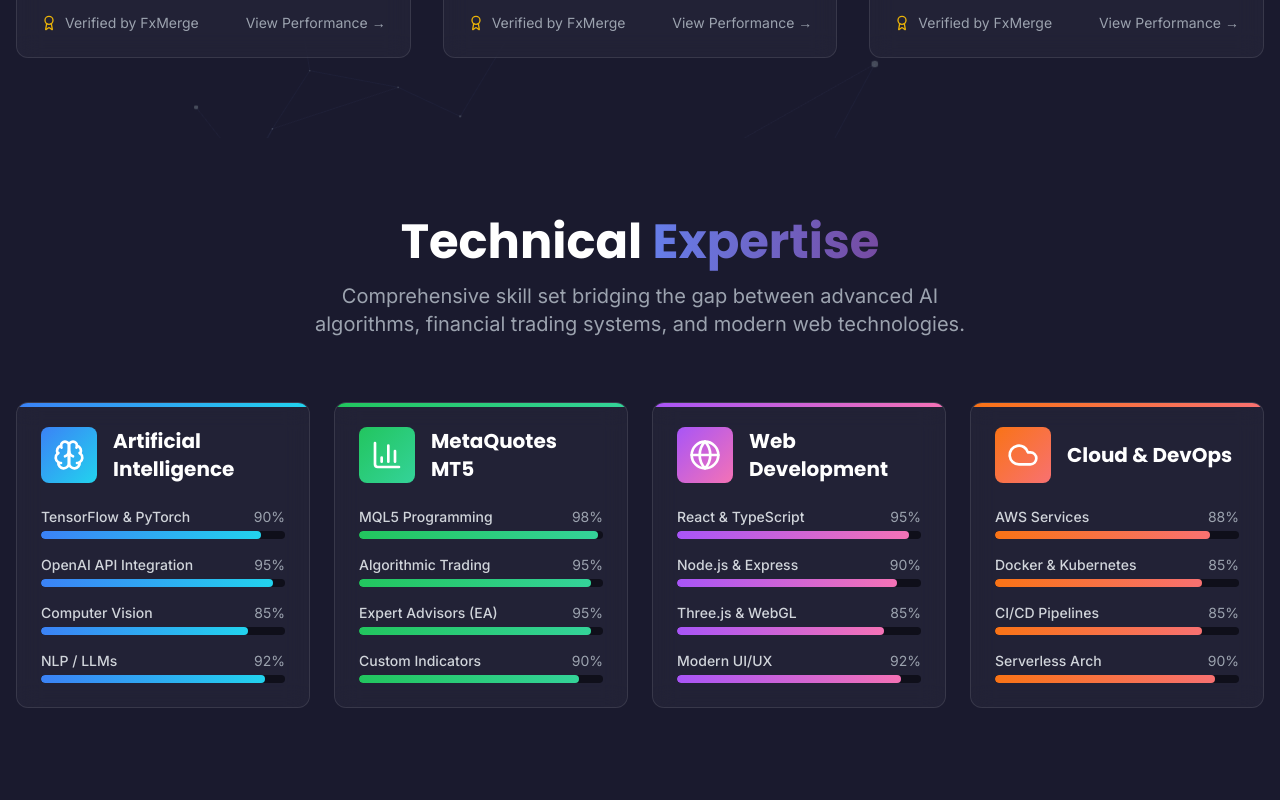
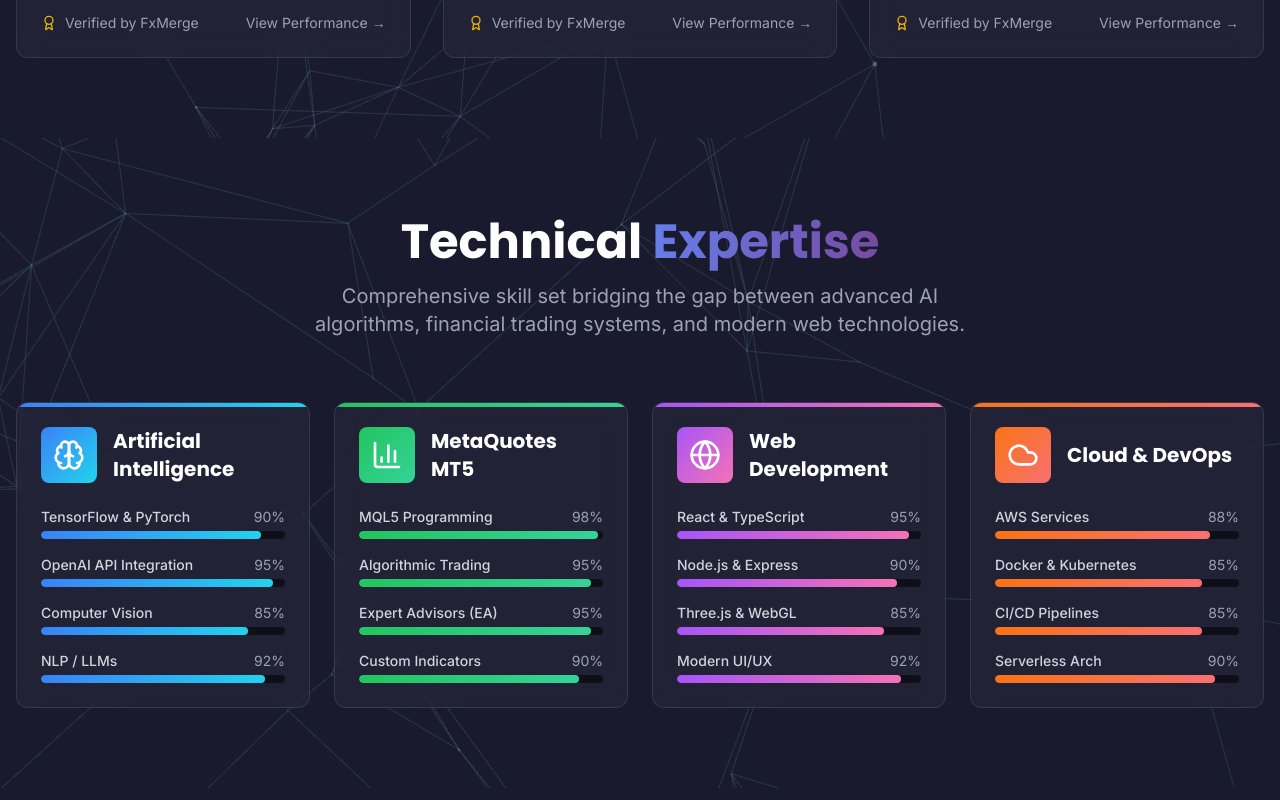
Before and after one commit to Rachmadrofik/Rachmadrofik.github.io, a React (Vite) app: page /#/ in a window 1280 px wide. Shown: the part 1220-2020 px from the top of the page. Built offline with nearby package versions, Linux system fonts and the light colour scheme.

Commit message:
Enhance NeuralNetwork visibility: thicker lines, longer connections

```diff
--- a/src/components/3d/NeuralBackground.tsx
+++ b/src/components/3d/NeuralBackground.tsx
@@ -3,7 +3,7 @@
 import { Points, PointMaterial } from '@react-three/drei';
 import * as THREE from 'three';
 
-const NeuralNetwork = ({ count = 120, connectionsDistance = 1.5 }) => {
+const NeuralNetwork = ({ count = 100, connectionsDistance = 2.0 }) => {
   const pointsRef = useRef<THREE.Points>(null);
   const linesRef = useRef<THREE.LineSegments>(null);
   const { mouse, viewport } = useThree();
@@ -74,11 +74,13 @@
 
   return (
     <group>
+      {/* Points - Reduced size to emphasize lines */}
       <Points ref={pointsRef} positions={positions} stride={3} frustumCulled={false}>
-        <PointMaterial transparent color="#00d4ff" size={0.03} sizeAttenuation={true} depthWrite={false} opacity={0.5} />
+        <PointMaterial transparent color="#00d4ff" size={0.02} sizeAttenuation={true} depthWrite={false} opacity={0.6} />
       </Points>
+      {/* Lines - Increased opacity and visibility for "Network" look */}
       <lineSegments ref={linesRef} geometry={linesGeometry}>
-        <lineBasicMaterial color="#667eea" transparent opacity={0.1} depthWrite={false} />
+        <lineBasicMaterial color="#00d4ff" transparent opacity={0.25} depthWrite={false} linewidth={1} />
       </lineSegments>
     </group>
   );
@@ -86,9 +88,9 @@
 
 const NeuralBackground: React.FC = () => {
   return (
-    <div className="absolute inset-0 z-0 pointer-events-none opacity-50">
+    <div className="absolute inset-0 z-0 pointer-events-none opacity-60">
       <Canvas camera={{ position: [0, 0, 3], fov: 60 }}>
-        <NeuralNetwork count={80} connectionsDistance={1.8} />
+        <NeuralNetwork count={90} connectionsDistance={2.2} />
       </Canvas>
     </div>
   );
--- a/src/components/home/Skills.tsx
+++ b/src/components/home/Skills.tsx
@@ -3,8 +3,7 @@
 import { Brain, Code, Cloud, Terminal, Database, Globe, Cpu, BarChart3 } from 'lucide-react';
 import NeuralBackground from '../3d/NeuralBackground';
 
-const skillsData = [
-  {
+const skillsData = [  {
     category: "Artificial Intelligence",
     icon: <Brain className="w-8 h-8" />,
     skills: [
@@ -92,8 +91,9 @@
 
 const Skills: React.FC = () => {
   return (
-    <section className="py-20 bg-secondary relative">
-      <div className="container mx-auto px-4">
+    <section className="py-20 bg-secondary relative overflow-hidden">
+      <NeuralBackground />
+      <div className="container mx-auto px-4 relative z-10">
         <motion.div
           initial={{ opacity: 0, y: 20 }}
           whileInView={{ opacity: 1, y: 0 }}
```
